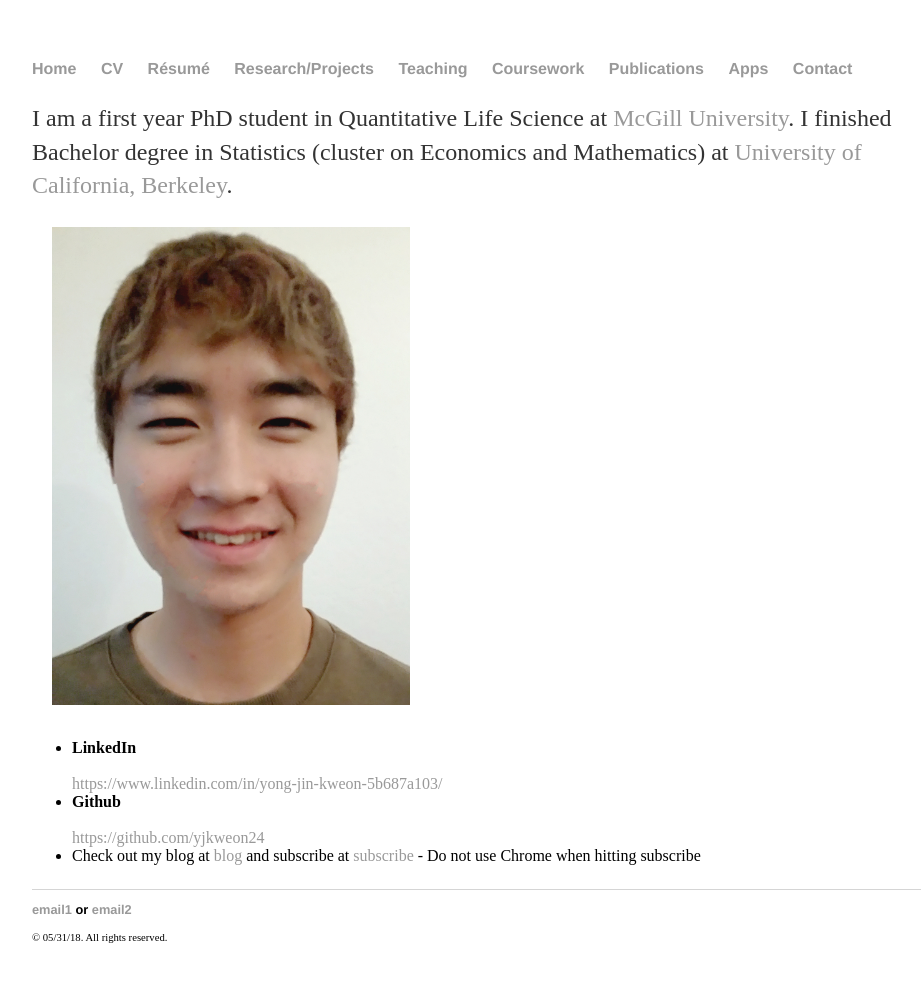
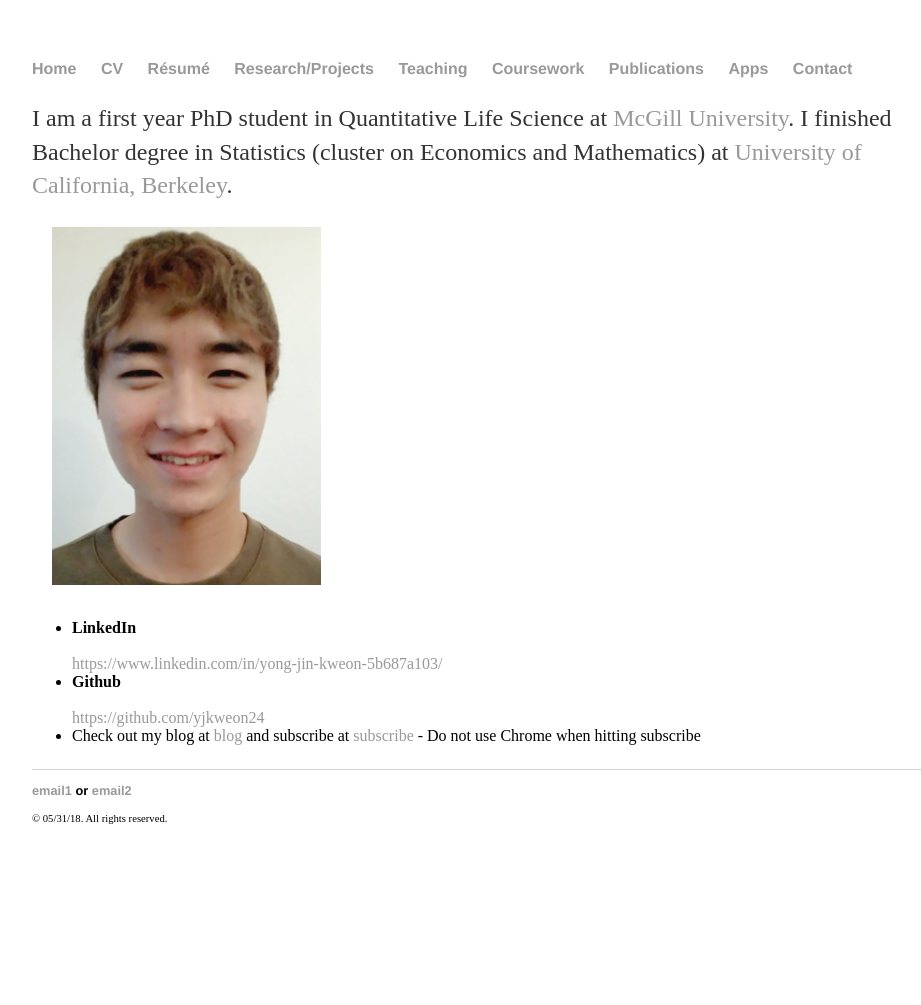
Before and after one commit to yjkweon24/yjkweon24.github.io, a Jekyll site: the page built from index.html, in a window 1280 px wide. Shown: the whole page, without its empty margins (160-1081 px from the left). Built offline with Jekyll 4.4.1, drawn with Linux system fonts in a browser that asks for light colours; after the commit the page ends 900 px from its top, so only the background shows below that.

Commit message:
update picture size

```diff
--- a/index.html
+++ b/index.html
@@ -9,7 +9,7 @@
         </p>
 </div><!-- /.blurb -->
 
-<p><img class="profile-picture" src="images/Jin.jpg" alt="hi This is Jin" hspace=20 width="40%" height = "60%"><br>
+<p><img class="profile-picture" src="images/Jin.jpg" alt="hi This is Jin" hspace=20 width="30%" height = "50%"><br>
 
 	<ul>
 		<li> <b>LinkedIn</b> </li><br>
```
